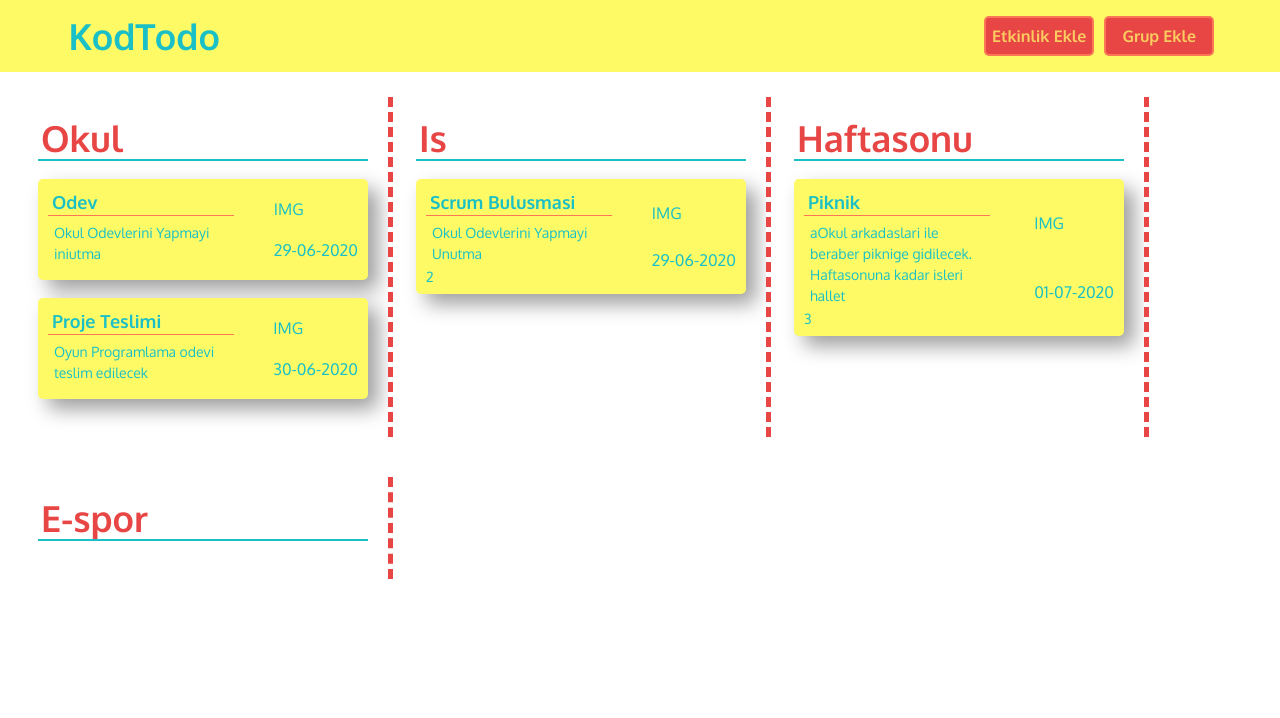
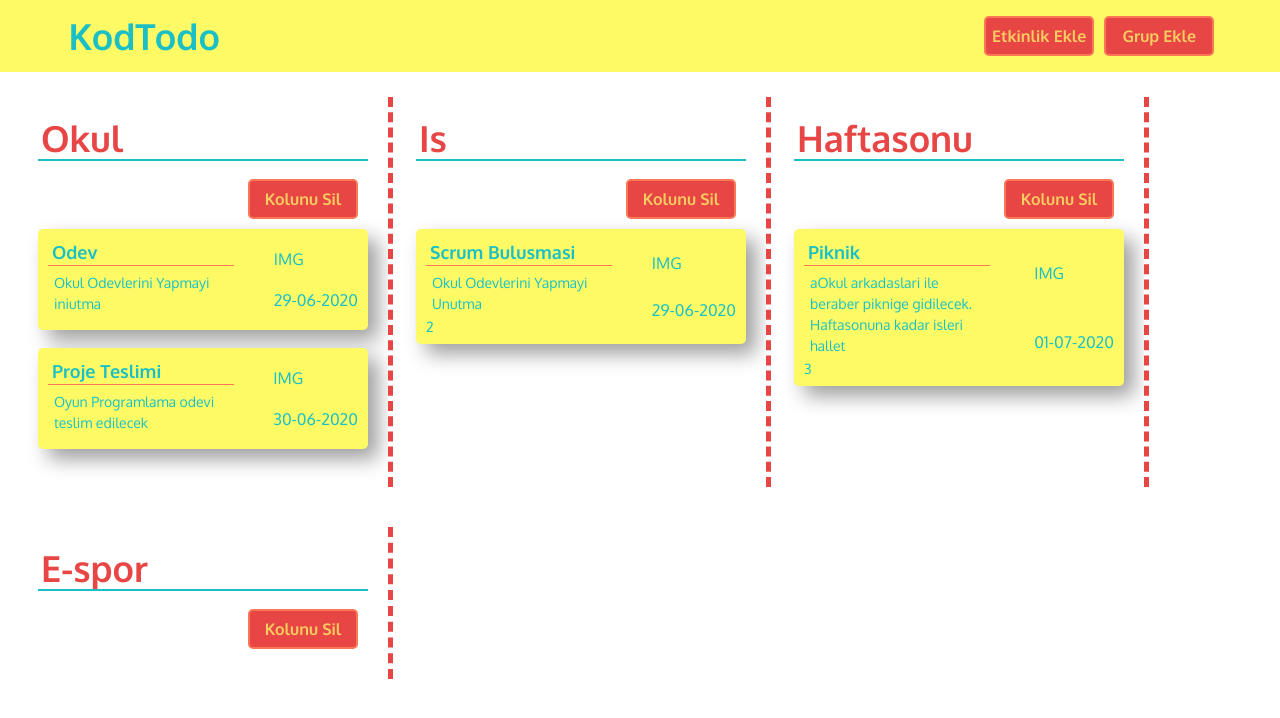
Before and after one commit to Cihatata/todoApp, a React (Create React App) app: page / in a window 1280 px wide. Shown: the top 718 px of the page. Built offline with nearby package versions, Linux system fonts and the light colour scheme.

Commit message:
refactor delete colon

```diff
--- a/src/components/Column.js
+++ b/src/components/Column.js
@@ -3,12 +3,19 @@ import { connect } from 'react-redux';
 import Card from './Card';
 import '../styles/Column.scss';
 
-function Column({ groups }) {
+function Column({ groups, deleteColon }) {
   console.log(groups);
-  return groups.map((group) => {
+  return groups.map((group,i) => {
     return (
       <section className="column" key={group.groupId}>
         <h2 className="column-header">{group.groupName}</h2>
+        <button
+          onClick={() => {deleteColon(i)}}
+          className="column-button"
+          type="button"
+        >
+          Kolunu Sil
+        </button>
         <Card Cards={group.cards} />
       </section>
     );
@@ -20,4 +27,15 @@ const mapStateToProps = (state) => {
     groups: state.groups,
   };
 };
-export default connect(mapStateToProps)(Column);
+
+const mapDispatchToProps = (dispatch) => {
+  return {
+    deleteColon: (id) =>
+      dispatch({
+        type: 'DELETE_COLON',
+        groupId: id,
+      }),
+  };
+}
+
+export default connect(mapStateToProps,mapDispatchToProps)(Column);
--- a/src/reducers/index.js
+++ b/src/reducers/index.js
@@ -1,4 +1,4 @@
-import I from 'immutable';
+// import I from 'immutable';
 
 const INITIAL_STATE = {
   ifClickEvent: 0,
@@ -20,14 +20,14 @@ const INITIAL_STATE = {
           text: 'Okul Odevlerini Yapmayi iniutma',
           imgSrc: '',
           date: '29-06-2020',
-          tags: 1,
+          tags: 2,
         },
         {
           header: 'Proje Teslimi',
           text: 'Oyun Programlama odevi teslim edilecek',
           imgSrc: '',
           date: '30-06-2020',
-          tags: 1,
+          tags: 2,
         },
       ],
     },
@@ -132,6 +132,12 @@ const reducer = (state = INITIAL_STATE, action) => {
         eventGroupName: 'Okul',
       };
     }
+    case 'DELETE_COLON': {
+      const { groups } = state;
+      groups.splice(action.groupId, 1);
+      console.log(action.groupId);
+      return { ...state, groups: [...state.groups] };
+    }
     default:
       return state;
   }
--- a/src/styles/Column.scss
+++ b/src/styles/Column.scss
@@ -7,6 +7,8 @@
     min-width: 365px;
     //#ToDo MARGIN kaldir sonradan
     margin-left: 3px;
+    display: flex;
+    flex-direction: column;
     @include mq(){
         width: 30%;
         border-right: 5px dashed $acikmavi;
@@ -22,5 +24,23 @@
         padding: 3px;
         border-bottom: 2px solid $logo;
     }
+    &-button{
+        padding: 3px;
+        font-size: 12px;
+        font-weight: 700;
+        height:40px;
+        width: 90px;
+        background-color:$acikmavi;
+        color:$koyusari;
+        margin-left: auto;
+        margin-bottom: 10px;
+        border-radius: 5px;
+        border:2px solid $koyu;
+        @include mq(){
+            font-size: 16px;
+            margin-right: 10px;
+            width: 110px;
+        }
+    }
 
 }
```
Also changed, not shown: src/components/Main.js (+0 -14 lines), 1 other file (tests, documents, lock files or other folders).
